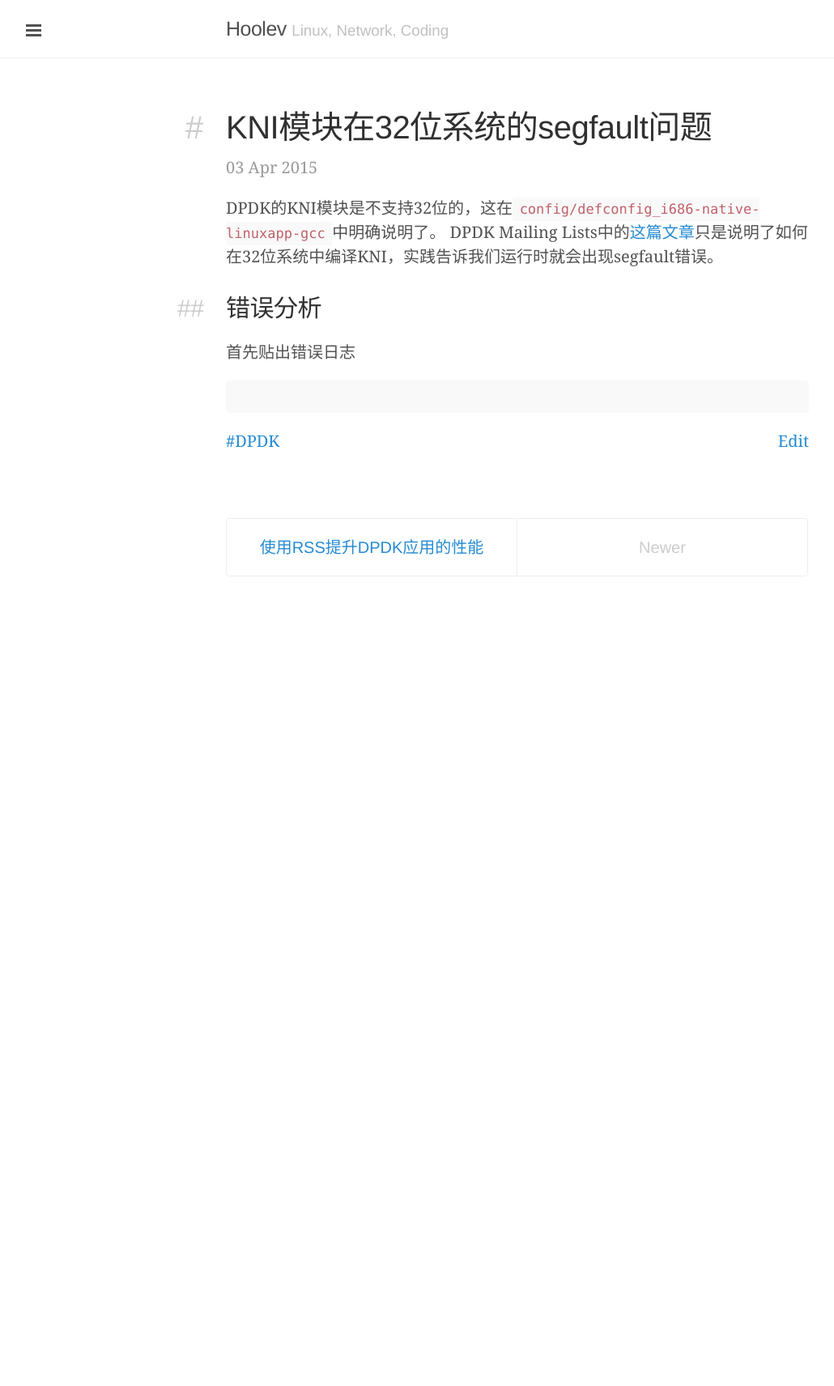
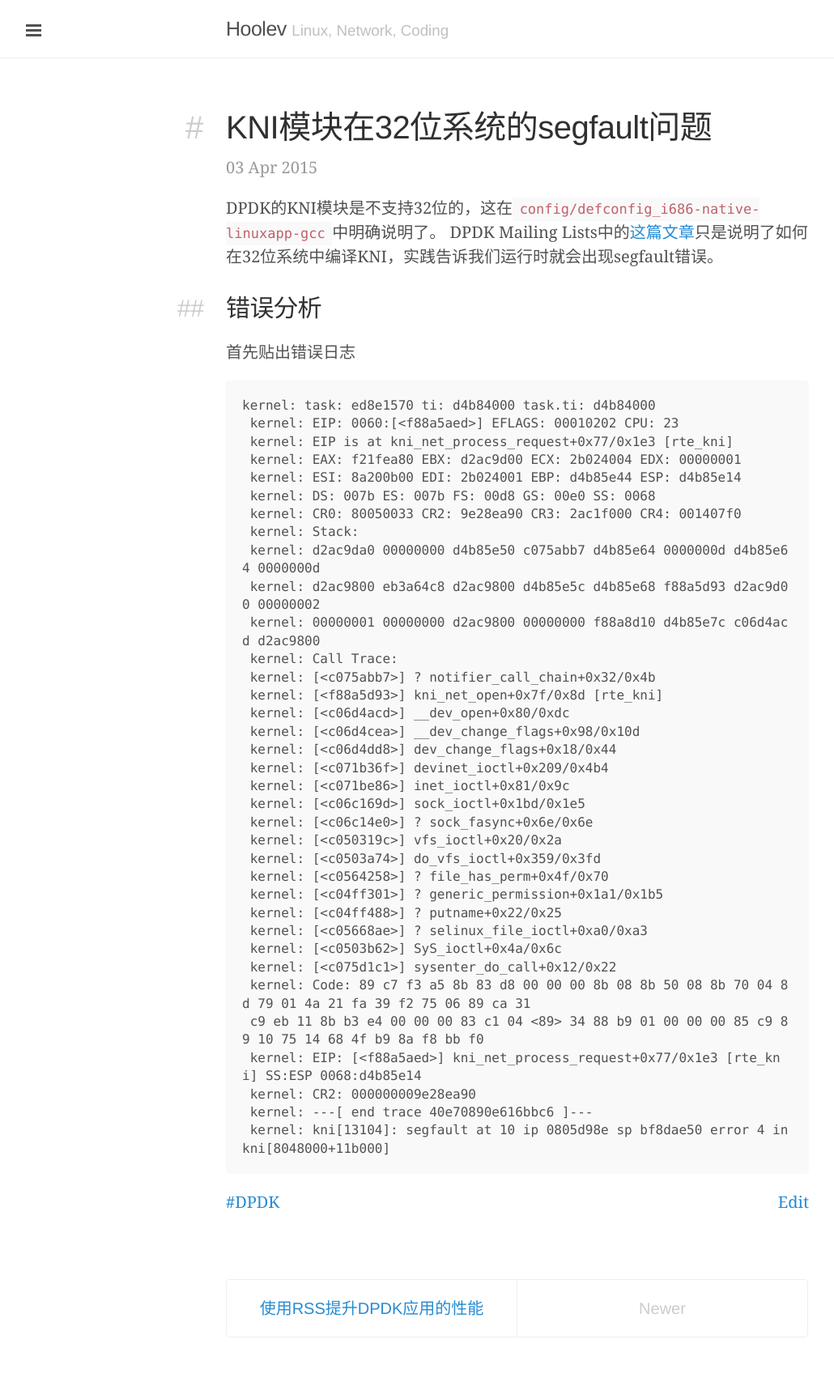
Before and after one commit to hoolev/hoolev.github.com, a Jekyll site: the page built from _posts/2015-04-03-dpdk-kni-32bit.md, in a window 1280 px wide. Shown: the whole page at 81% size, without its empty margins (1-1031 px from the left). Built offline with Jekyll 4.4.1, drawn with Linux system fonts in a browser that asks for light colours; some web fonts are replaced; Markdown is read by kramdown in place of the engine named in the settings; comment, search, counter and statistics services are not loaded; before the commit the page ends 900 px from its top, so only the background shows below that.

Commit message:
modify post dpdk-kni-32bit.md

````diff
--- a/_posts/2015-04-03-dpdk-kni-32bit.md
+++ b/_posts/2015-04-03-dpdk-kni-32bit.md
@@ -13,4 +13,39 @@ DPDK Mailing Lists中的[这篇文章](http://dpdk.org/ml/archives/dev/2014-Janu
 首先贴出错误日志
 
 ```
+kernel: task: ed8e1570 ti: d4b84000 task.ti: d4b84000
+ kernel: EIP: 0060:[<f88a5aed>] EFLAGS: 00010202 CPU: 23
+ kernel: EIP is at kni_net_process_request+0x77/0x1e3 [rte_kni]
+ kernel: EAX: f21fea80 EBX: d2ac9d00 ECX: 2b024004 EDX: 00000001
+ kernel: ESI: 8a200b00 EDI: 2b024001 EBP: d4b85e44 ESP: d4b85e14
+ kernel: DS: 007b ES: 007b FS: 00d8 GS: 00e0 SS: 0068
+ kernel: CR0: 80050033 CR2: 9e28ea90 CR3: 2ac1f000 CR4: 001407f0
+ kernel: Stack:
+ kernel: d2ac9da0 00000000 d4b85e50 c075abb7 d4b85e64 0000000d d4b85e64 0000000d
+ kernel: d2ac9800 eb3a64c8 d2ac9800 d4b85e5c d4b85e68 f88a5d93 d2ac9d00 00000002
+ kernel: 00000001 00000000 d2ac9800 00000000 f88a8d10 d4b85e7c c06d4acd d2ac9800
+ kernel: Call Trace:
+ kernel: [<c075abb7>] ? notifier_call_chain+0x32/0x4b
+ kernel: [<f88a5d93>] kni_net_open+0x7f/0x8d [rte_kni]
+ kernel: [<c06d4acd>] __dev_open+0x80/0xdc
+ kernel: [<c06d4cea>] __dev_change_flags+0x98/0x10d
+ kernel: [<c06d4dd8>] dev_change_flags+0x18/0x44
+ kernel: [<c071b36f>] devinet_ioctl+0x209/0x4b4
+ kernel: [<c071be86>] inet_ioctl+0x81/0x9c
+ kernel: [<c06c169d>] sock_ioctl+0x1bd/0x1e5
+ kernel: [<c06c14e0>] ? sock_fasync+0x6e/0x6e
+ kernel: [<c050319c>] vfs_ioctl+0x20/0x2a
+ kernel: [<c0503a74>] do_vfs_ioctl+0x359/0x3fd
+ kernel: [<c0564258>] ? file_has_perm+0x4f/0x70
+ kernel: [<c04ff301>] ? generic_permission+0x1a1/0x1b5
+ kernel: [<c04ff488>] ? putname+0x22/0x25
+ kernel: [<c05668ae>] ? selinux_file_ioctl+0xa0/0xa3
+ kernel: [<c0503b62>] SyS_ioctl+0x4a/0x6c
+ kernel: [<c075d1c1>] sysenter_do_call+0x12/0x22
+ kernel: Code: 89 c7 f3 a5 8b 83 d8 00 00 00 8b 08 8b 50 08 8b 70 04 8d 79 01 4a 21 fa 39 f2 75 06 89 ca 31
+ c9 eb 11 8b b3 e4 00 00 00 83 c1 04 <89> 34 88 b9 01 00 00 00 85 c9 89 10 75 14 68 4f b9 8a f8 bb f0
+ kernel: EIP: [<f88a5aed>] kni_net_process_request+0x77/0x1e3 [rte_kni] SS:ESP 0068:d4b85e14
+ kernel: CR2: 000000009e28ea90
+ kernel: ---[ end trace 40e70890e616bbc6 ]---
+ kernel: kni[13104]: segfault at 10 ip 0805d98e sp bf8dae50 error 4 in kni[8048000+11b000]
 ```
````
